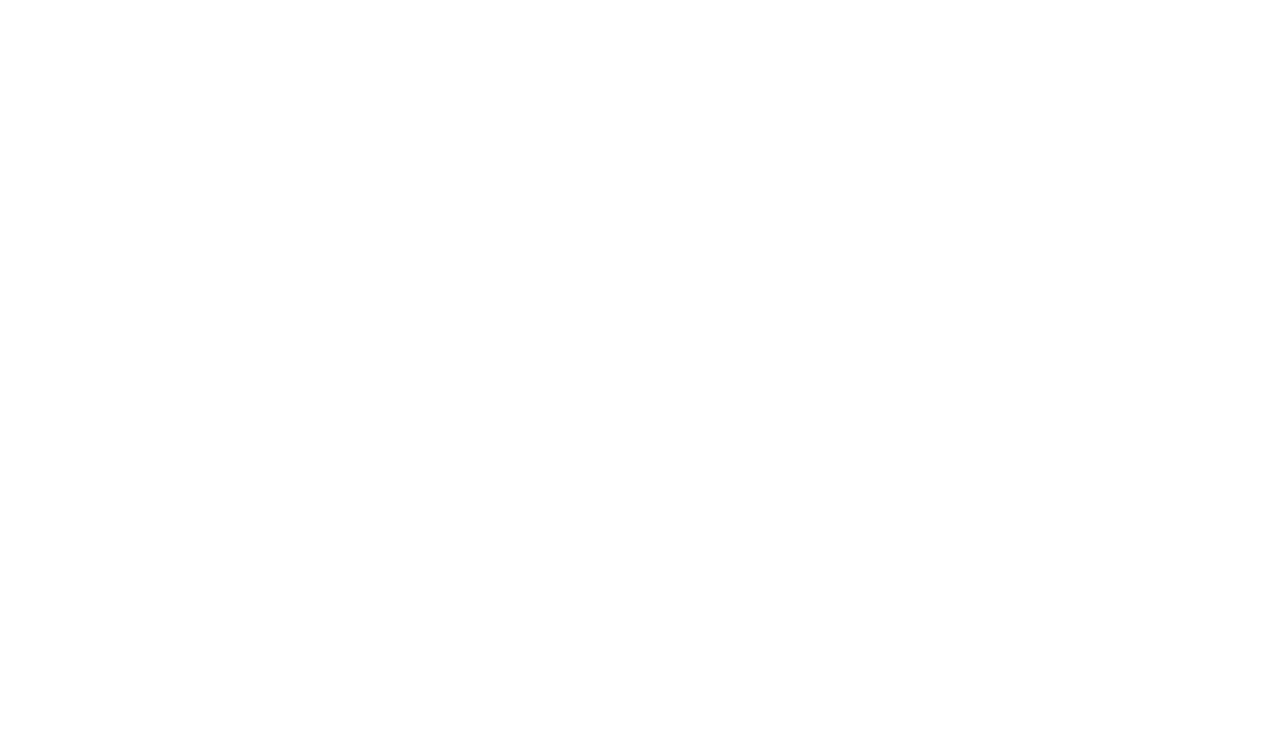
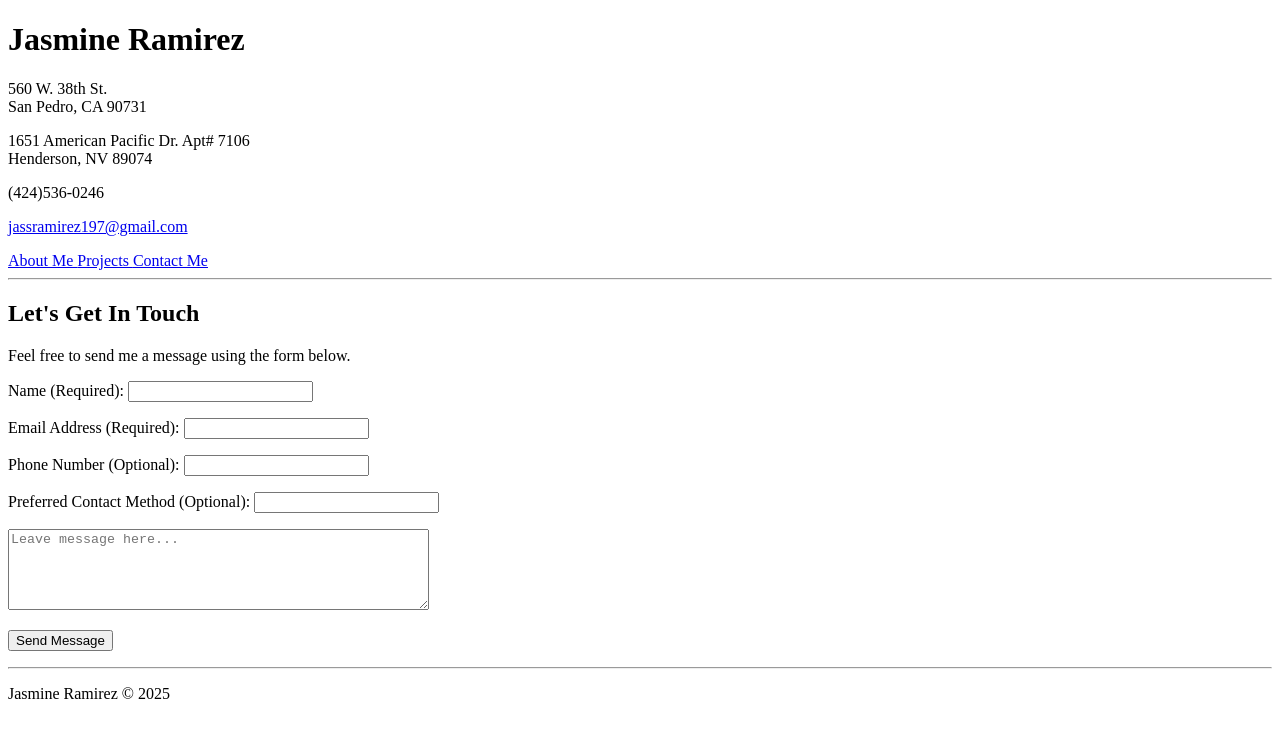
Before and after one commit to jassramirez197/jasmine-portfolio, a plain HTML site: page contact.html in a window 1280 px wide. Drawn offline with Linux system fonts and the light colour scheme.

Commit message:
Add structure and content to contact.html

```diff
--- a/contact.html
+++ b/contact.html
@@ -0,0 +1,60 @@
+<!DOCTYPE html>
+<html lang="en">
+    <head>
+        <meta charset="UTF-8">
+        <meta name="viewport" content="width=device-width, initial-scale=1.0">
+        <title>Contact Me - Jasmine Ramirez</title>
+        <link rel="stylesheet" href="style.css">
+    </head>
+    <body>
+        <header>
+            <h1>Jasmine Ramirez</h1>
+            <div class="contact-info">
+                <div id="addresses">
+                     <p>560 W. 38th St. <br>San Pedro, CA 90731</p>
+                     <p>1651 American Pacific Dr. Apt# 7106<br>Henderson, NV 89074</p>
+                </div>
+                <p>(424)536-0246 </p>
+                <p><a href=mailto:jassramirez197@gmail.com>jassramirez197@gmail.com</a></p>
+            </div>
+            <nav>
+                <a href="about.html">About Me </a>
+                <a href="projects.html">Projects </a>
+                <a href="contact.html">Contact Me </a>
+            </nav>
+        </header>
+        <hr>
+        <main>
+            <h2>Let's Get In Touch</h2>
+            <p>Feel free to send me a message using the form below.</p>
+            <form method="POST" action="https://formsubmit.co/jassramirez197@gmail.com">
+                <p>
+                    <label for="name">Name (Required):</label>
+                    <input type="text" id="name" name="Name" required>
+                </p>
+                <p>
+                    <label for="email">Email Address (Required):</label>
+                    <input type="email" id="email" name="Email" required>
+                </p>
+                <p>
+                    <label for="phone">Phone Number (Optional):</label>
+                    <input type="tel" id="phone" name="Phone Number">
+                </p>
+                <p>
+                    <label for="contact-method">Preferred Contact Method (Optional):</label>
+                    <input type="text" id="contact-method" name="Preferred Contact Method">
+                </p>
+                <p>
+                    <textarea name="message" rows="5" cols="50" placeholder="Leave message here..."></textarea>
+                </p>
+                <p>
+                    <button>Send Message</button>
+                </p>
+            </form>
+        </main>
+        <hr>
+        <footer>
+            <p>Jasmine Ramirez &copy; 2025</p>
+        </footer>
+    </body>
+</html>
```
Also changed, not shown: index.html (+1 -1 lines).
